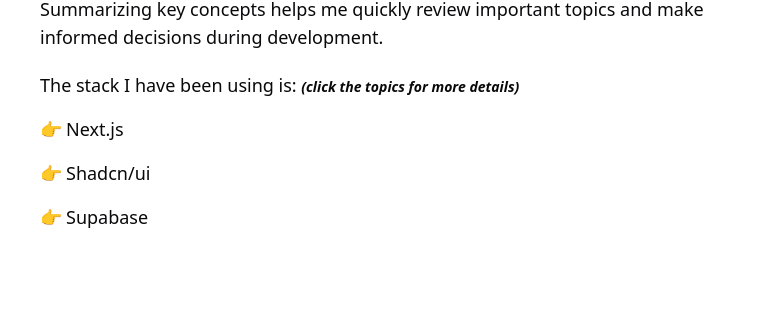
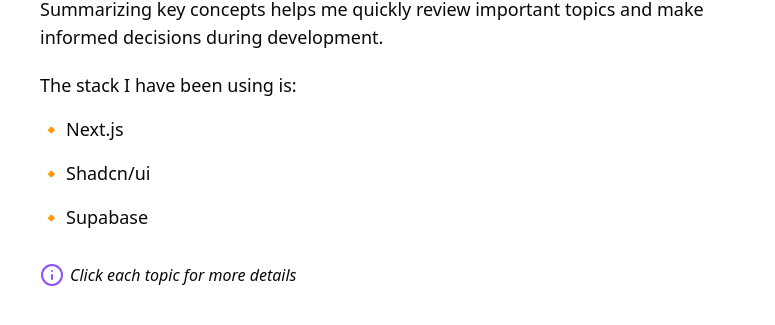
Before and after one commit to ggabrao/nextjs-handbook, a Next.js app: page / in a window 1280 px wide. Shown: the part 373-698 px from the top of the page, without its empty margins (248-1023 px from the left). Built offline with nearby package versions, Linux system fonts and the light colour scheme.

Commit message:
Finish about styling

```diff
--- a/app/page.tsx
+++ b/app/page.tsx
@@ -1,5 +1,6 @@
 import { AnimatedContainer } from "@/components/animated-container";
 import StackList from "@/components/stack-list";
+import { Info } from "lucide-react";
 
 export default function AboutPage() {
   return (
@@ -9,7 +10,12 @@
           <h2 className="text-lg text-center font-semibold mb-2 sm:text-left lg:text-2xl">About</h2>
           <p className="mb-3 lg:mb-5">This project serves as my personal knowledge base for Next.js. Here, I document insights, tests, and lessons learned from hands-on experience, courses, and official documentation.</p>
           <p className="mb-3 lg:mb-5">Summarizing key concepts helps me quickly review important topics and make informed decisions during development.</p>
+          <p className="mb-2 lg:mb-4">The stack I have been using is:</p>
           <StackList />
+          <div className="flex gap-1.5 items-center lg:mt-8">
+            <Info className="text-primary" />
+            <span className="text-base font-medium italic">Click each topic for more details</span>
+          </div>
         </AnimatedContainer>
       </div>
     </main >
--- a/components/stack-list.tsx
+++ b/components/stack-list.tsx
@@ -7,21 +7,17 @@
 export default function StackList() {
     return (
         <ul>
-            <div className="mb-2 lg:mb-4">
-                <p>The stack I have been using is: <span className="hidden sm:inline-block text-sm italic font-semibold">(click the topics for more details)</span></p>
-                <p className="text-xs italic font-semibold sm:hidden">(click the topics for more details)</p>
-            </div>
             <li className="mb-2 lg:mb-4">
                 <Popover>
                     <PopoverTrigger className="flex items-center gap-1 hover:cursor-pointer">
-                        <span>👉</span>
+                        <span>🔸</span>
                         <span className="hover:underline">Next.js</span>
                     </PopoverTrigger>
                     <PopoverContent align="start" className="w-80 sm:w-96 lg:w-full">
                         <div className="flex flex-col gap-2 text-sm sm:text-base">
-                            <p>👍 Allows developers to build full-stack applications using React</p>
-                            <p>👍 Leverages many advanced React features such as React Server Components and Suspense</p>
-                            <p>👍 Gives us many optimizations out of the box</p>
+                            <p>🚀 Allows developers to build full-stack applications using React</p>
+                            <p>🚀 Leverages many advanced React features such as React Server Components and Suspense</p>
+                            <p>🚀 Gives us many optimizations out of the box</p>
                         </div>
                     </PopoverContent>
                 </Popover>
@@ -29,28 +25,28 @@
             <li className="mb-2 lg:mb-4">
                 <Popover>
                     <PopoverTrigger className="flex items-center gap-1 hover:cursor-pointer">
-                        <span>👉</span>
+                        <span>🔸</span>
                         <span className="hover:underline">Shadcn/ui</span>
                     </PopoverTrigger>
                     <PopoverContent align="start" className="w-80 sm:w-96 lg:w-full">
                         <div className="flex flex-col gap-2 text-sm sm:text-base">
-                            <p>👍 Open Source</p>
-                            <p>👍 Uses Tailwind CSS</p>
-                            <p>👍 Deeply integrated with Vercel ecossystem</p>
+                            <p>🚀 Open Source</p>
+                            <p>🚀 Uses Tailwind CSS</p>
+                            <p>🚀 Deeply integrated with Vercel ecossystem</p>
                         </div>
                     </PopoverContent>
                 </Popover>
             </li>
-            <li className="mb-2">
+            <li>
                 <Popover>
                     <PopoverTrigger className="flex items-center gap-1 hover:cursor-pointer">
-                        <span>👉</span>
+                        <span>🔸</span>
                         <span className="hover:underline">Supabase</span>
                     </PopoverTrigger>
                     <PopoverContent align="start" className="w-80 sm:w-96 lg:w-full">
                         <div className="flex flex-col gap-2 text-sm sm:text-base">
-                            <p>👍 Good free tier plan</p>
-                            <p>👍 Easy setup with Next.js and Shadcn</p>
+                            <p>🚀 Good free tier plan</p>
+                            <p>🚀 Easy setup with Next.js and Shadcn</p>
                         </div>
                     </PopoverContent>
                 </Popover>
```
